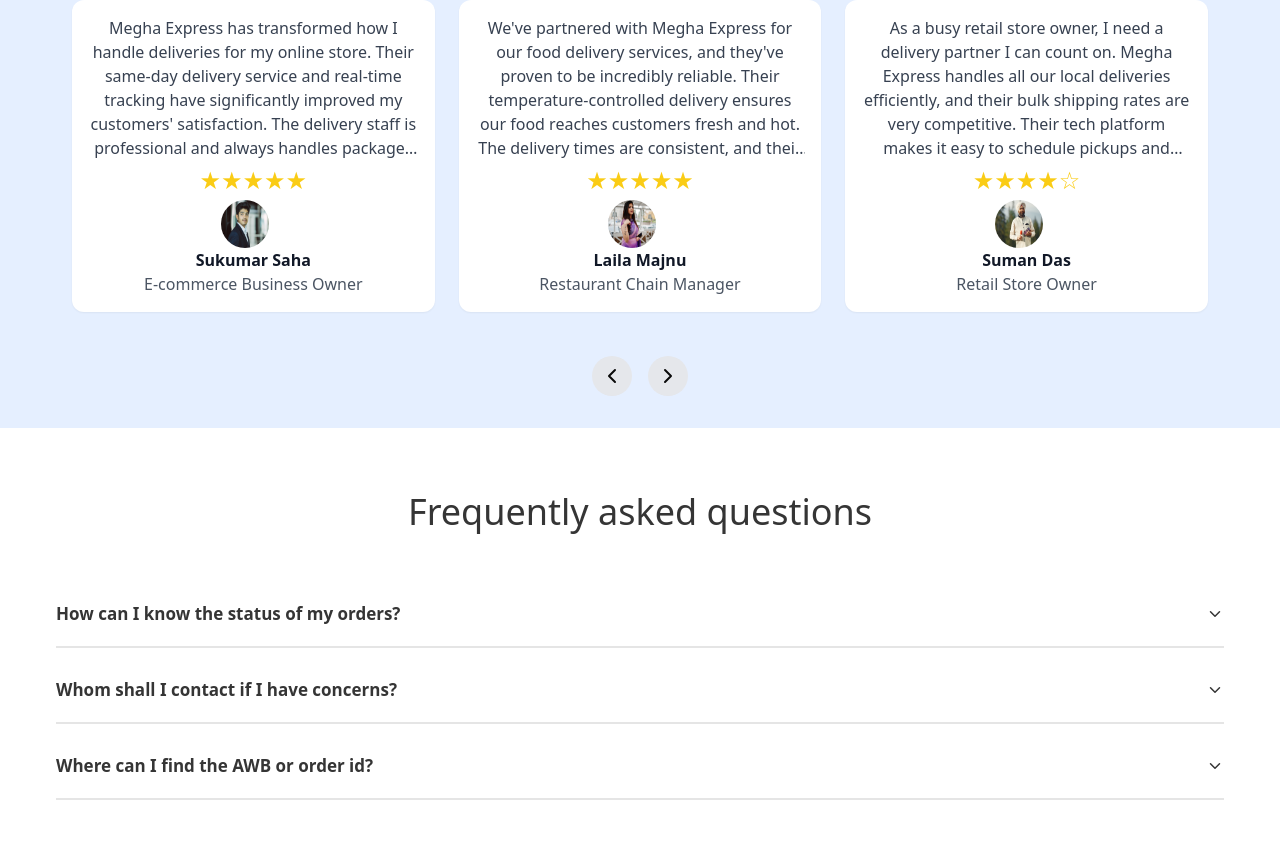
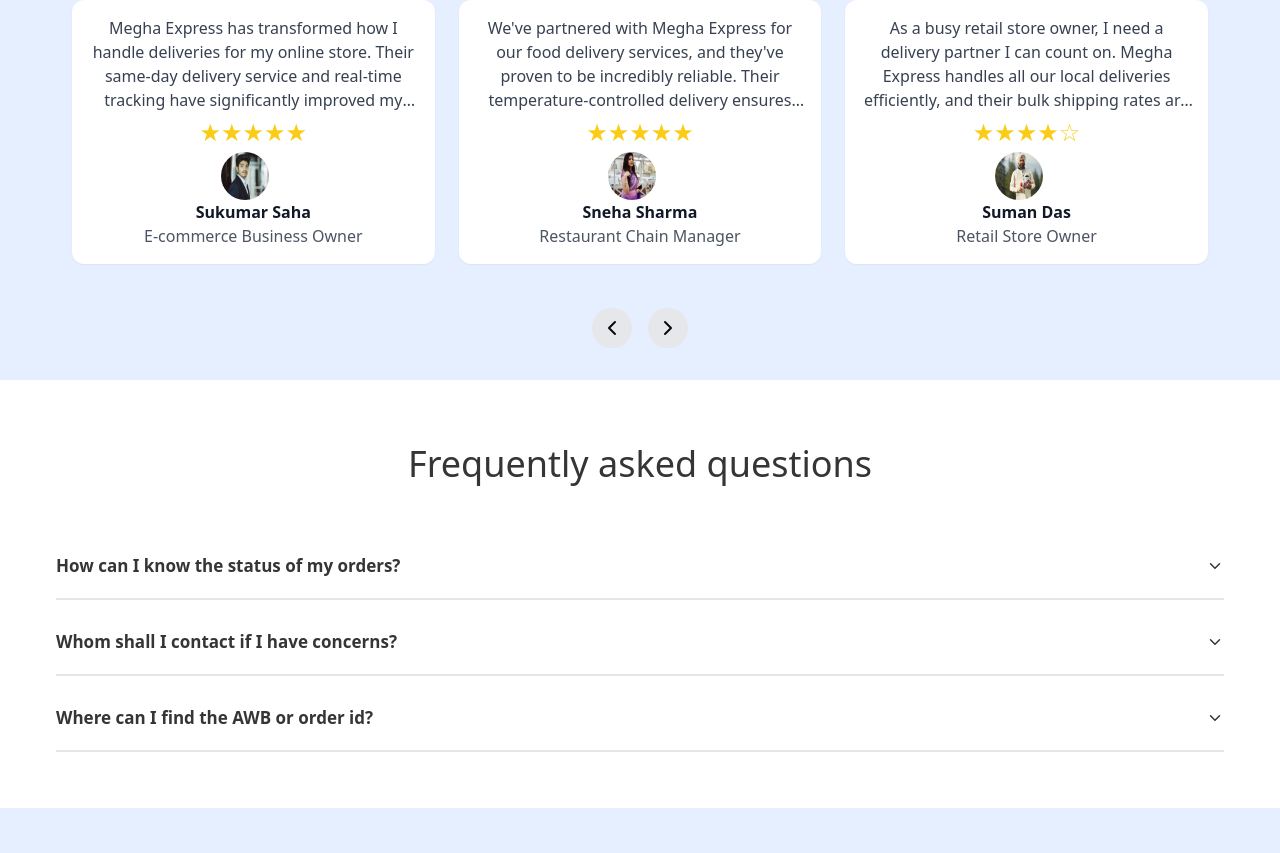
Before and after one commit to exionstech/megha-express-client, a Next.js app: page / in a window 1280 px wide. Shown: the part 2897-3750 px from the top of the page. Built offline with nearby package versions, Linux system fonts and the light colour scheme.

Commit message:
Update text alignment and improve responsiveness in Choose Us, FAQ, Unique Value, and Testimonials components; enhance footer layout for better mobile display

```diff
--- a/src/app/(landing)/_components/choose-us.tsx
+++ b/src/app/(landing)/_components/choose-us.tsx
@@ -30,16 +30,16 @@
                 />
             </div>
             <div className="md:w-1/2 w-full flex flex-col gap-5">
-                <h1 className='text-3xl lg:text-4xl 2xl:text-5xl font-medium text-customBlack select-none pointer-events-none'>Why Choose Us</h1>
+                <h1 className='text-3xl lg:text-4xl 2xl:text-5xl font-medium text-customBlack select-none pointer-events-none text-center md:text-start'>Why Choose Us</h1>
                 <div className="grid grid-cols-3 gap-3">
                     {data.map((item) => (
                         <div key={item.name} className='flex flex-col gap-2 select-none pointer-events-none'>
                             <h1 className='text-customBlack'>Up to</h1>
-                            <h2 className='text-3xl font-bold text-customBlack'>
+                            <h2 className='md:text-3xl text-2xl font-bold text-customBlack'>
                                 {item.discount}
                                 <span className='ml-2 text-sm font-normal'>OFF</span>
                             </h2>
-                            <h3 className='text-red text-sm font-medium'>{item.name}</h3>
+                            <h3 className='text-red md:text-sm text-xs font-medium'>{item.name}</h3>
                         </div>
                     ))}
                 </div>
--- a/src/app/(landing)/_components/faq.tsx
+++ b/src/app/(landing)/_components/faq.tsx
@@ -18,7 +18,7 @@
 const FaqSection = () => {
   return (
     <section className='w-full max-w-screen-2xl px-5 md:px-14 2xl:px-20 mx-auto flex flex-col gap-10 items-center'>
-        <h1 className="text-3xl lg:text-4xl 2xl:text-5xl font-medium text-customBlack select-none pointer-events-none">
+        <h1 className="text-3xl lg:text-4xl 2xl:text-5xl font-medium text-customBlack select-none pointer-events-none text-center">
         Frequently asked questions
         </h1>
         <div className="w-full max-w-screen-xl mx-auto">
--- a/src/app/(landing)/_components/testimonials.tsx
+++ b/src/app/(landing)/_components/testimonials.tsx
@@ -23,7 +23,7 @@
   },
   {
     id: 2,
-      name: "Laila Majnu",
+    name: "Sneha Sharma",
     role: "Restaurant Chain Manager",
     comment: "We've partnered with Megha Express for our food delivery services, and they've proven to be incredibly reliable. Their temperature-controlled delivery ensures our food reaches customers fresh and hot. The delivery times are consistent, and their customer service is excellent.",
     rating: 5,
@@ -36,8 +36,65 @@
     comment: "As a busy retail store owner, I need a delivery partner I can count on. Megha Express handles all our local deliveries efficiently, and their bulk shipping rates are very competitive. Their tech platform makes it easy to schedule pickups and manage deliveries.",
     rating: 4,
     image: "/landing/testimonials/male2.png"
+  },
+  {
+    id: 4,
+    name: "Ananya Banerjee",
+    role: "Boutique Owner",
+    comment: "I run a boutique and often need quick, safe deliveries for my customers. Megha Express has been a lifesaver! Their timely and careful handling of packages keeps my customers happy.",
+    rating: 5,
+    image: "/landing/testimonials/female3.png"
+  },
+  {
+    id: 5,
+    name: "Rajesh Chatterjee",
+    role: "Freelance Photographer",
+    comment: "I frequently send delicate photography equipment to clients. Megha Express ensures everything reaches safely and on time. Their tracking system is fantastic!",
+    rating: 4,
+    image: "/landing/testimonials/male3.png"
+  },
+  {
+    id: 6,
+    name: "Indrani Ghosh",
+    role: "Homemade Food Seller",
+    comment: "I sell homemade snacks online and Megha Express has been the perfect delivery partner. Their punctuality and professional service keep my customers returning for more.",
+    rating: 5,
+    image: "/landing/testimonials/female4.png"
+  },
+  {
+    id: 7,
+    name: "Debojyoti Mukherjee",
+    role: "IT Consultant",
+    comment: "I often need to send urgent documents and gadgets across the city. Megha Express delivers reliably every time, making my job much easier.",
+    rating: 4,
+    image: "/landing/testimonials/male4.png"
+  },
+  {
+    id: 8,
+    name: "Madhumita Sen",
+    role: "Florist",
+    comment: "Freshness matters in my business, and Megha Express ensures my flower deliveries arrive in perfect condition. Their temperature-controlled logistics are a game-changer.",
+    rating: 5,
+    image: "/landing/testimonials/female5.png"
+  },
+  {
+    id: 9,
+    name: "Abhijit Roy",
+    role: "Electronics Store Owner",
+    comment: "I rely on Megha Express for secure and timely deliveries of gadgets. Their professionalism and careful handling of fragile products make them my go-to service.",
+    rating: 5,
+    image: "/landing/testimonials/male5.png"
+  },
+  {
+    id: 10,
+    name: "Paromita Dutta",
+    role: "Handicraft Business Owner",
+    comment: "My handmade products need safe and prompt deliveries. Megha Express never disappoints, and my customers appreciate the fast shipping.",
+    rating: 5,
+    image: "/landing/testimonials/female6.png"
   }
 ];
+
 
   const Testimonials = () => {
     const [currentIndex, setCurrentIndex] = useState(0);
@@ -117,7 +174,7 @@
                   duration: 0.5
                 }}
               >
-                <p className="text-gray-700 mb-1 text-center line-clamp-6">{testimonial.comment}</p>
+                <p className="text-gray-700 mb-1 text-center line-clamp-4">{testimonial.comment}</p>
                 <div className="flex mb-1">
                   {[...Array(5)].map((_, index) => (
                     <span key={index} className="text-2xl text-yellow-400">
--- a/src/app/(landing)/_components/unique-value.tsx
+++ b/src/app/(landing)/_components/unique-value.tsx
@@ -21,7 +21,7 @@
 const UniqueValue = () => {
   return (
     <section className='w-full max-w-screen-2xl px-3 md:px-14 2xl:px-20 mx-auto flex flex-col gap-10 items-center'>
-        <h1 className="text-3xl lg:text-4xl 2xl:text-5xl font-medium text-customBlack select-none pointer-events-none">
+        <h1 className="text-center text-3xl lg:text-4xl 2xl:text-5xl font-medium text-customBlack select-none pointer-events-none">
         Our Unique Value Proposition
         </h1>
         <div className="w-full px-2 flex flex-col gap-5">
--- a/src/components/shared/footer.tsx
+++ b/src/components/shared/footer.tsx
@@ -95,7 +95,14 @@
             </div>
 
             <div className="w-full border-t-2 border-customBlack flex md:justify-end">
-                <div className="lg:w-[40%] md:w-[70%] w-full flex justify-between mt-5">
+                <div className="lg:w-[40%] md:w-[70%] w-full md:flex justify-between mt-5 hidden">
+                    {footerLinks.map((item) => (
+                        <Link key={item.name} href={item.link}>
+                            <span className='text-customBlack hover:underline text-sm'>{item.name}</span>
+                        </Link>
+                    ))}
+                </div>
+                <div className="lg:w-[40%] md:w-[70%] w-full grid grid-cols-2 md:hidden">
                     {footerLinks.map((item) => (
                         <Link key={item.name} href={item.link}>
                             <span className='text-customBlack hover:underline text-sm'>{item.name}</span>
```
Lines whose indentation alone changed are shown as unchanged.
